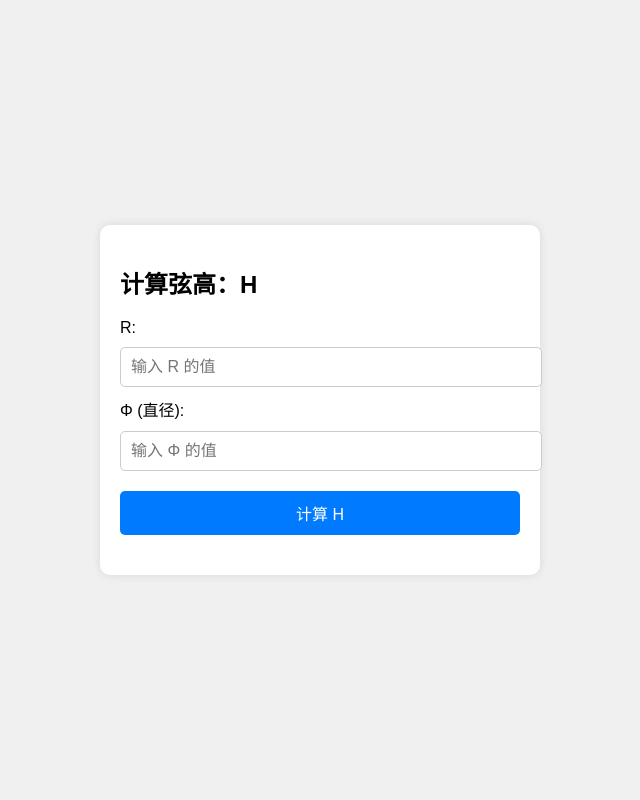
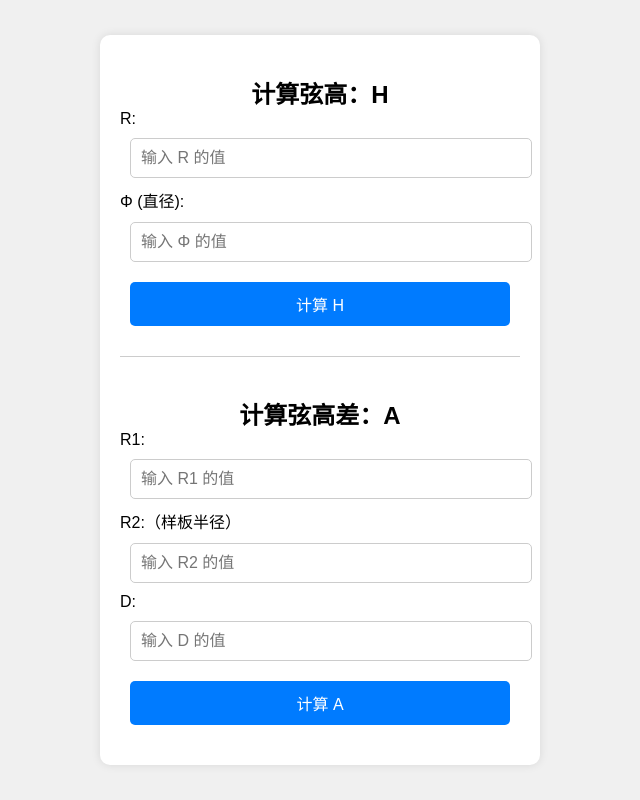
Before and after one commit to 18844635751/formula, a plain HTML site: page index.html in a window 1280 px wide. Shown: the whole page, without its empty margins (320-960 px from the left). Drawn offline with Linux system fonts and the light colour scheme.

Commit message:
添加计算弦高差公式

```diff
--- a/index.html
+++ b/index.html
@@ -3,7 +3,7 @@
 <head>
     <meta charset="UTF-8">
     <meta name="viewport" content="width=device-width, initial-scale=1.0">
-    <title>弦高计算器</title>
+    <title>弦高和弦高差计算器</title>
     <style>
         body {
             font-family: Arial, sans-serif;
@@ -23,18 +23,22 @@
             max-width: 400px;
         }
         .calculator input, .calculator button {
-            width: 100%;
+            width: calc(100% - 20px);
             padding: 10px;
             margin: 10px 0;
             border-radius: 5px;
             border: 1px solid #ccc;
             font-size: 16px;
+            margin-left: 10px;
+            margin-right: 10px;
         }
         .calculator button {
             background-color: #007BFF;
             color: white;
             border: none;
             cursor: pointer;
+            margin-left: 10px;
+            margin-right: 10px;
         }
         .calculator button:hover {
             background-color: #0056b3;
@@ -43,6 +47,17 @@
             font-size: 18px;
             margin-top: 10px;
             text-align: center;
+            margin-left: 10px;
+            margin-right: 10px;
+        }
+        h2 {
+            text-align: center;
+            margin-bottom: 0;
+        }
+        .section {
+            border-top: 1px solid #ccc;
+            margin-top: 20px;
+            padding-top: 20px;
         }
     </style>
 </head>
@@ -57,8 +72,23 @@
     <input type="number" id="Phi" placeholder="输入 Φ 的值">
 
     <button onclick="calculateH()">计算 H</button>
+    <div class="result" id="result"></div>
 
-    <div class="result" id="result"></div>
+    <div class="section">
+        <h2>计算弦高差：A</h2>
+        <label for="R1">R1:</label>
+        <input type="number" id="R1" placeholder="输入 R1 的值">
+
+        <label for="R2">R2:（样板半径）</label>
+        <input type="number" id="R2" placeholder="输入 R2 的值">
+
+        <label for="D">D:</label>
+        <input type="number" id="D" placeholder="输入 D 的值">
+
+        <button onclick="calculateA()">计算 A</button>
+    </div>
+
+    <div class="result" id="result1"></div>
 </div>
 
 <script>
@@ -75,6 +105,23 @@
 
         document.getElementById('result').innerText = `计算结果 H: ${H.toFixed(6)}`;
     }
+
+    function calculateA() {
+        const R1 = parseFloat(document.getElementById('R1').value);
+        const R2 = parseFloat(document.getElementById('R2').value);
+        const D = parseFloat(document.getElementById('D').value);
+
+        if (isNaN(R1) || isNaN(R2) || isNaN(D)) {
+            document.getElementById('result').innerText = "请输入有效的数字";
+            return;
+        }
+
+        const term1 = R1 - Math.sqrt(R1 * R1 - (D / 2) * (D / 2));
+        const term2 = R2 - Math.sqrt(R2 * R2 - (D / 2) * (D / 2));
+        const A = term1 - term2;
+
+        document.getElementById('result1').innerText = `计算结果 A: ${A.toFixed(6)}`;
+    }
 </script>
 
 </body>
```
